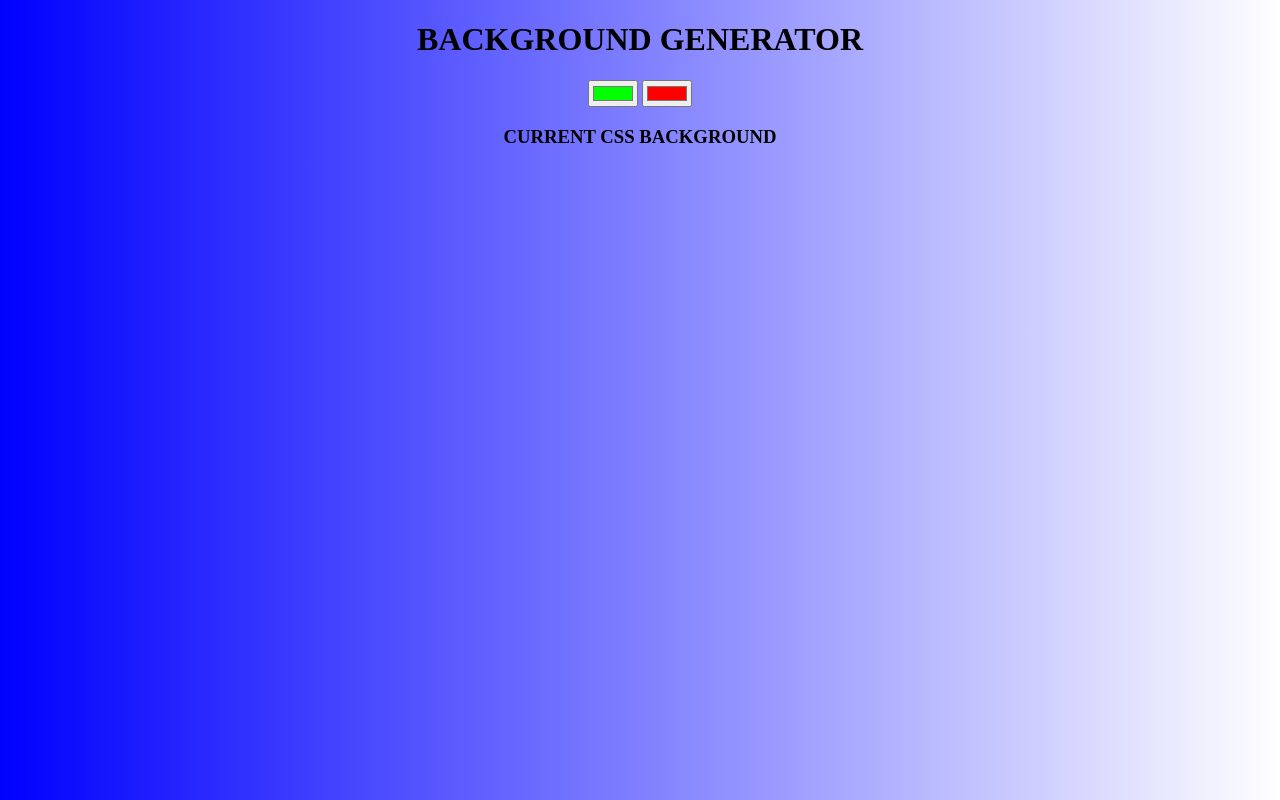
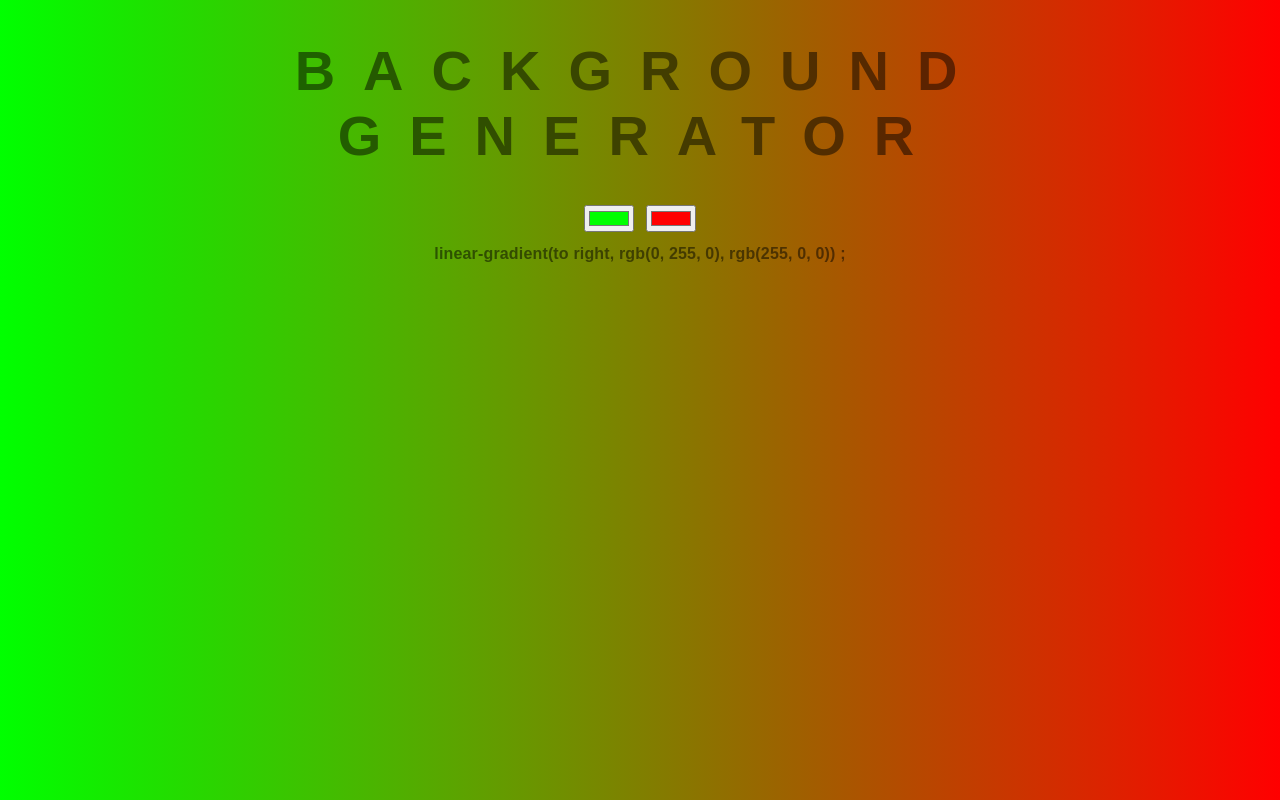
Before and after one commit to asciimo82/backgroundGenerator, a plain HTML site: page index.html in a window 1280 px wide. Drawn offline with Linux system fonts and the light colour scheme.

Commit message:
Add files via upload

```diff
--- a/index.html
+++ b/index.html
@@ -9,7 +9,7 @@
 	<input class="color1" type="color" name="color1" value="#00ff00">
 	<input class="color2" type="color" name="color2" value="#ff0000">
 
-	<h3>Current CSS Background</h3>
+	<h2>Current CSS Background</h2>
 	<script type="text/javascript" src="script.js"></script>
 </body>
 </html>
--- a/script.js
+++ b/script.js
@@ -1,9 +1,9 @@
 var color1 = document.querySelector(".color1");
 var color2 = document.querySelector(".color2");
-var css = document.querySelector("h3");
+var css = document.querySelector("h2");
 var body = document.querySelector("body");
-console.log(body);
 
+setGradient();
 
  function setGradient(){
 	body.style.background =
--- a/style.css
+++ b/style.css
@@ -2,5 +2,24 @@ body {
 	background: linear-gradient(to right, blue, white);
 	text-align: center;
 	text-transform: uppercase;
+	letter-spacing: .5em;
+	color: rgba(0,0,0,0.5);
+}
+
+h1 {
+    font: 600 3.5em 'Raleway', sans-serif;
+    color: rgba(0,0,0,.5);
+    text-align: center;
+    text-transform: uppercase;
+    letter-spacing: .5em;
+    width: 100%;
+}
+
+h2 {
+	font: 900 1em 'Raleway', sans-serif;
+    color: rgba(0,0,0,.5);
+    text-align: center;
+    text-transform: none;
+    letter-spacing: 0.01em;
 
 }
```
